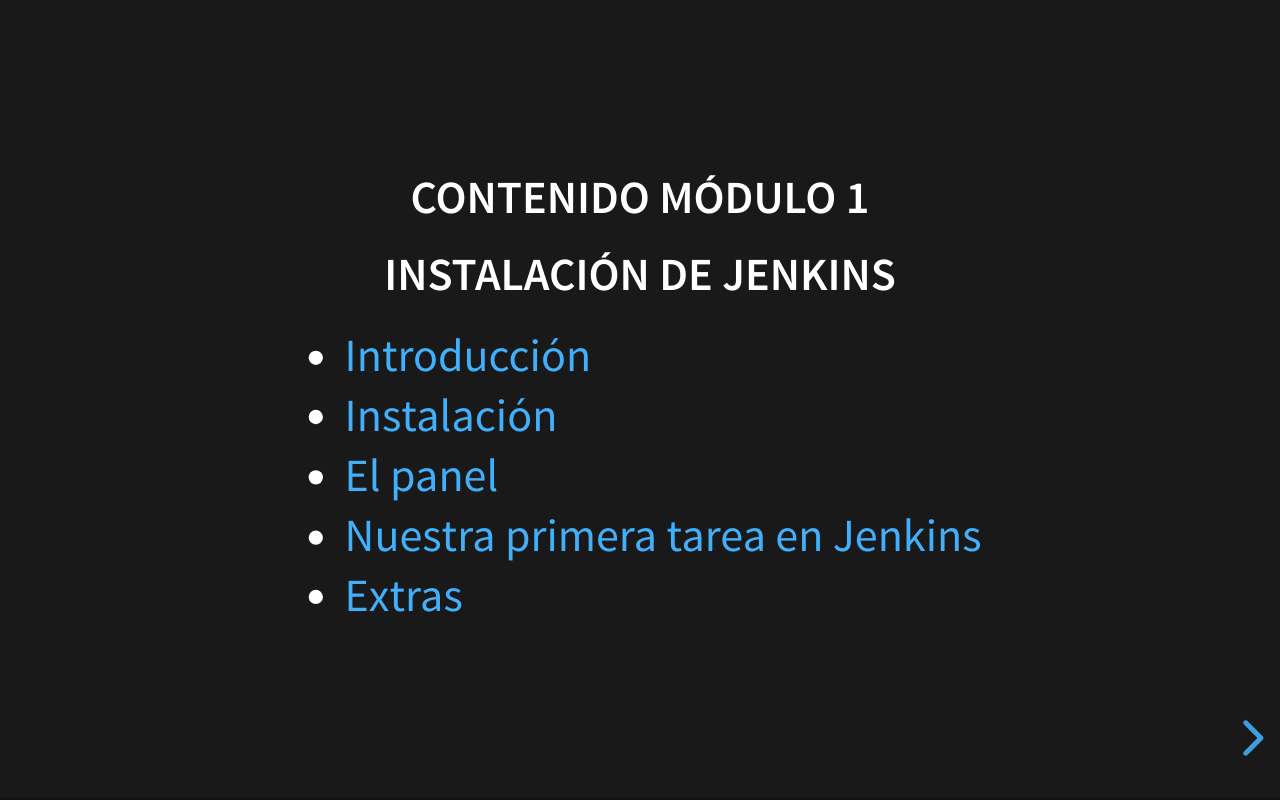
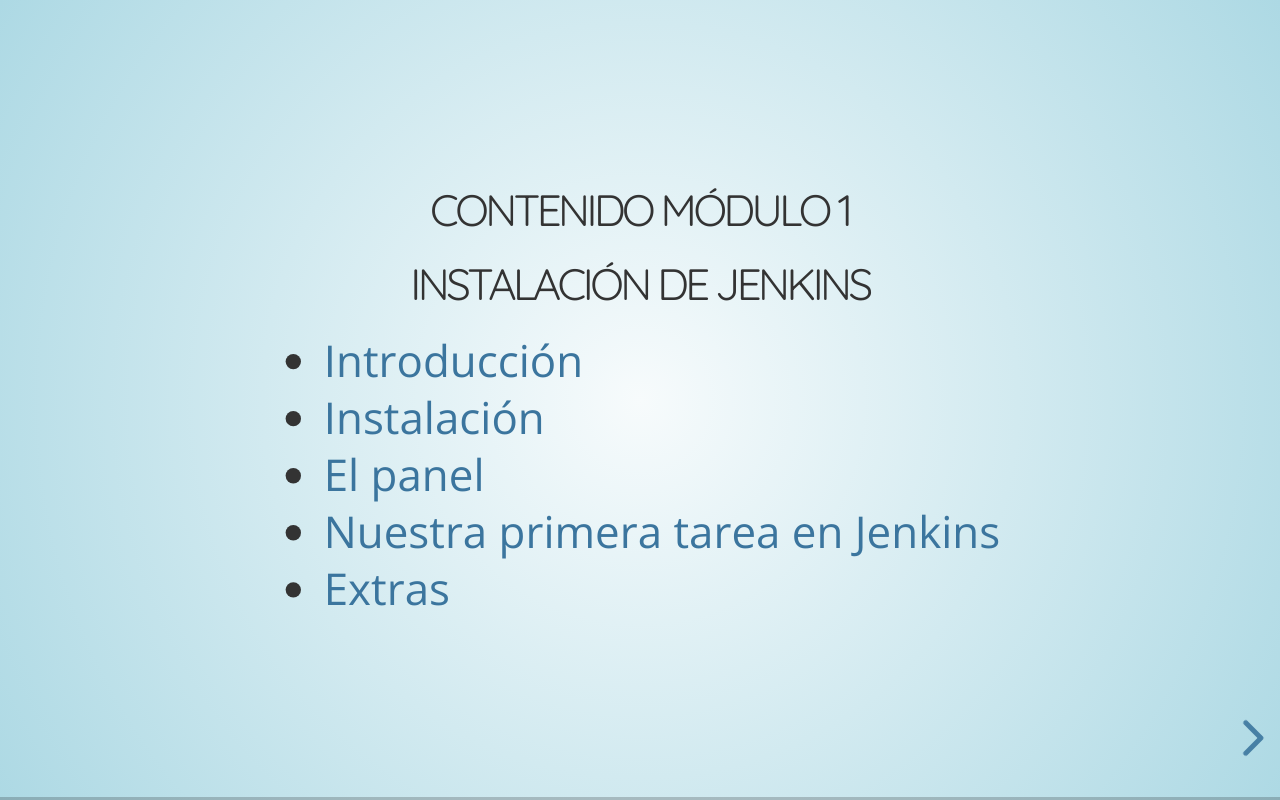
Before and after one commit to alfonsoalba-cursos/jenkins, a website: page slides/es/0010-introduccion/index.html in a window 1280 px wide. Drawn offline with nearby package versions, Linux system fonts and the light colour scheme.

Commit message:
Switch to sky theme.

```diff
--- a/slides/es/0010-introduccion/index.html
+++ b/slides/es/0010-introduccion/index.html
@@ -8,7 +8,7 @@
 
 		<link rel="stylesheet" href="../../dist/reset.css">
 		<link rel="stylesheet" href="../../dist/reveal.css">
-		<link rel="stylesheet" href="../../dist/theme/black.css">
+		<link rel="stylesheet" href="../../dist/theme/sky.css">
 
 		<!-- Theme used for syntax highlighted code -->
 		<link rel="stylesheet" href="../../plugin/highlight/monokai.css">
```
Also changed, not shown: slides/es/0020-plugins/index.html (+1 -1 lines).
